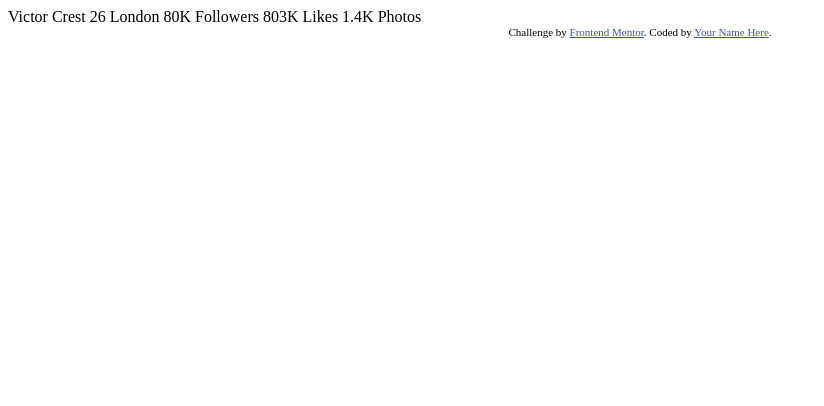
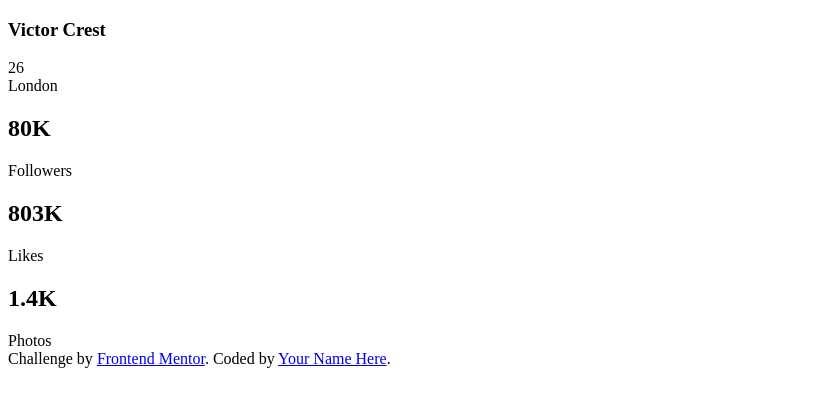
Before and after one commit to armenddsh/profile-card-component-main, a plain HTML site: page index.html in a window 1280 px wide. Shown: the whole page, without its empty margins (0-824 px from the left). Drawn offline with nearby package versions, Linux system fonts and the light colour scheme.

Commit message:
Update add markup

```diff
--- /dev/null
+++ b/css/styles.css
@@ -0,0 +1,76 @@
+/* Box sizing rules */
+*,
+*::before,
+*::after {
+  box-sizing: border-box;
+}
+
+/* Remove default margin */
+body,
+h1,
+h2,
+h3,
+h4,
+p,
+figure,
+blockquote,
+dl,
+dd {
+  margin: 0;
+}
+
+/* Remove list styles on ul, ol elements with a list role, which suggests default styling will be removed */
+ul[role='list'],
+ol[role='list'] {
+  list-style: none;
+}
+
+/* Set core root defaults */
+html:focus-within {
+  scroll-behavior: smooth;
+}
+
+/* Set core body defaults */
+body {
+  min-height: 100vh;
+  text-rendering: optimizeSpeed;
+  line-height: 1.5;
+}
+
+/* A elements that don't have a class get default styles */
+a:not([class]) {
+  text-decoration-skip-ink: auto;
+}
+
+/* Make images easier to work with */
+img,
+picture {
+  max-width: 100%;
+  display: block;
+}
+
+/* Inherit fonts for inputs and buttons */
+input,
+button,
+textarea,
+select {
+  font: inherit;
+}
+
+/* Remove all animations, transitions and smooth scroll for people that prefer not to see them */
+@media (prefers-reduced-motion: reduce) {
+  html:focus-within {
+   scroll-behavior: auto;
+  }
+
+  *,
+  *::before,
+  *::after {
+    animation-duration: 0.01ms !important;
+    animation-iteration-count: 1 !important;
+    transition-duration: 0.01ms !important;
+    scroll-behavior: auto !important;
+  }
+}
+
+/* CSS */
--- a/index.html
+++ b/index.html
@@ -1,35 +1,83 @@
 <!DOCTYPE html>
 <html lang="en">
+
 <head>
   <meta charset="UTF-8">
-  <meta name="viewport" content="width=device-width, initial-scale=1.0"> <!-- displays site properly based on user's device -->
+  <meta name="viewport" content="width=device-width, initial-scale=1.0">
+  <!-- displays site properly based on user's device -->
 
   <link rel="icon" type="image/png" sizes="32x32" href="./images/favicon-32x32.png">
+  <script src="https://cdn.jsdelivr.net/npm/@popperjs/core@2.9.2/dist/umd/popper.min.js"
+    integrity="sha384-IQsoLXl5PILFhosVNubq5LC7Qb9DXgDA9i+tQ8Zj3iwWAwPtgFTxbJ8NT4GN1R8p"
+    crossorigin="anonymous"></script>
+  <script src="https://cdn.jsdelivr.net/npm/bootstrap@5.0.2/dist/js/bootstrap.min.js"
+    integrity="sha384-cVKIPhGWiC2Al4u+LWgxfKTRIcfu0JTxR+EQDz/bgldoEyl4H0zUF0QKbrJ0EcQF"
+    crossorigin="anonymous"></script>
 
   <title>Frontend Mentor | Profile card component</title>
 
-  <!-- Feel free to remove these styles or customise in your own stylesheet 👍 -->
-  <style>
-    .attribution { font-size: 11px; text-align: center; }
-    .attribution a { color: hsl(228, 45%, 44%); }
-  </style>
 </head>
+
 <body>
-  Victor Crest
-  26
-  London
+  <main>
+    <div class="container">
+      <div class="row">
+        <div class="col">
+          <div class="image"></div>
+        </div>
+      </div>
+      <div class="row">
+        <div class="col">
+          <div class="logo">
 
-  80K
-  Followers
+          </div>
+        </div>
+      </div>
+      <div class="row">
+        <div class="col">
+          <div class="name">
+            <h3>Victor Crest</h3><span>26</span>
+          </div>
+        </div>
+      </div>
+      <div class="row">
+        <div class="col">
+          <div class="city">London</div>
+        </div>
+      </div>
+      <div class="row">
+        <div class="col">
+          <div class="divider">
 
-  803K
-  Likes
-
-  1.4K
-  Photos
+          </div>
+        </div>
+      </div>
+      <div class="row">
+        <div class="col">
+          <div class="stats">
+            <h2>80K</h2>
+            <span>Followers</span>
+          </div>
+        </div>
+        <div class="col">
+          <div class="stats">
+            <h2>803K</h2>
+            <span>Likes</span>
+          </div>
+        </div>
+        <div class="col">
+          <div class="stats">
+            <h2>1.4K</h2>
+            <span>Photos</span>
+          </div>
+        </div>
+      </div>
+    </div>
+  </main>
   <div class="attribution">
     Challenge by <a href="https://www.frontendmentor.io?ref=challenge" target="_blank">Frontend Mentor</a>.
     Coded by <a href="#">Your Name Here</a>.
   </div>
 </body>
+
 </html>
```
